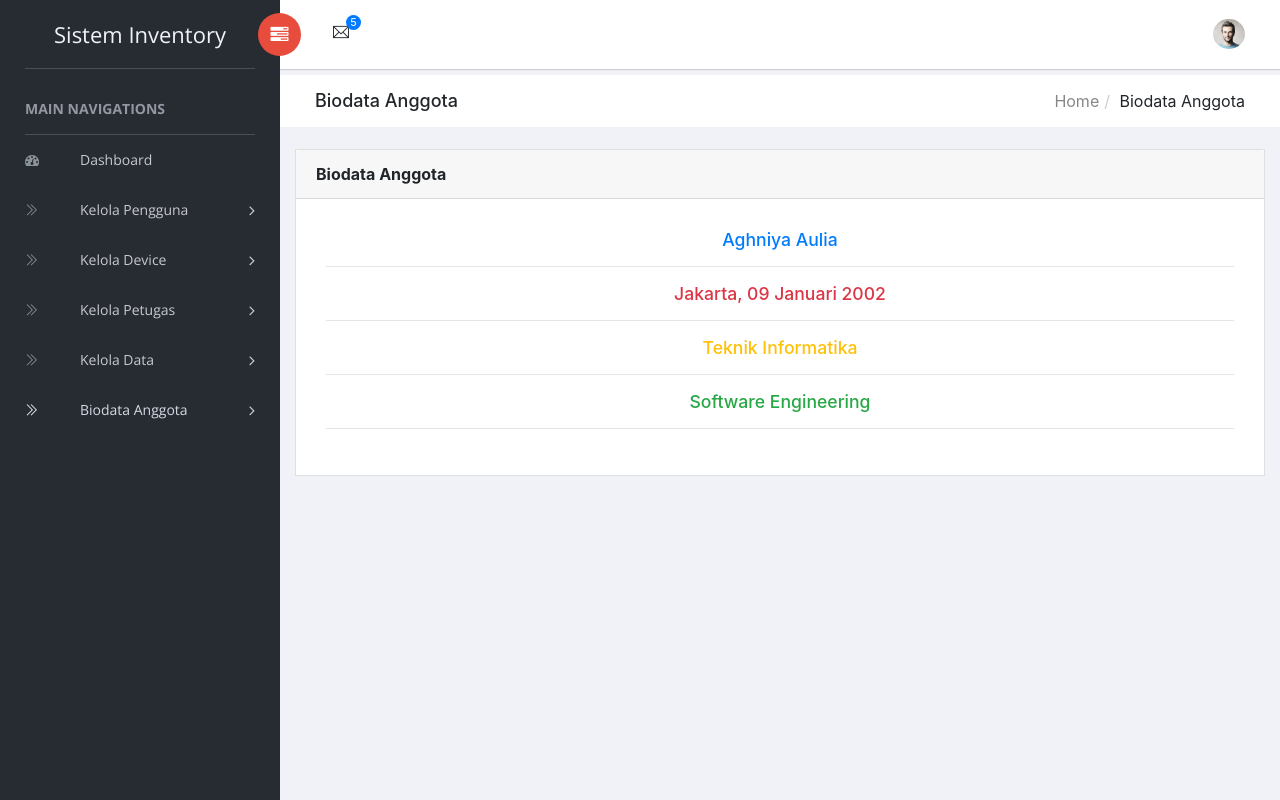
After one commit to global-institute/main-page, a PHP site: page /main-page/niya.php in a window 1280 px wide. The commit adds this page. Run offline with PHP 8.4, Linux system fonts and the light colour scheme; a user stored in the database is signed in; data comes from the database, SQL or seed files in the repository; some libraries are stand-ins or nearby versions.

Commit message:
add file niya

```diff
--- a/header.php
+++ b/header.php
@@ -164,7 +164,7 @@ $identitas_jabatan_pengunjung = $data_identitas_pengunjung['jabatan'];
                             <li><i class="menu-icon ti-user"></i><a href="<?php echo $base_link; ?>yohannes.php">Yohannes Petrick</a></li>
                             <li><i class="menu-icon ti-user"></i><a href="<?php echo $base_link; ?>william.php">William Chico</a></li>
                             <li><i class="menu-icon ti-user"></i><a href="<?php echo $base_link; ?>eka.php">Muhammad Eka</a></li>
-                            <li><i class="menu-icon ti-user"></i><a href="<?php echo $base_link; ?>aghniya.php">Aghniya Aulia</a></li>
+                            <li><i class="menu-icon ti-user"></i><a href="<?php echo $base_link; ?>niya.php">Aghniya Aulia</a></li>
                         </ul>
                     </li>
                 </ul>
--- /dev/null
+++ b/niya.php
@@ -0,0 +1,67 @@
+<?php
+session_start();
+require 'config.php';
+$page = "biodata";
+include 'header.php';
+?>
+    <div class="breadcrumbs">
+        <div class="col-sm-4">
+            <div class="page-header float-left">
+                <div class="page-title">
+                    <h1>Biodata Anggota</h1>
+                </div>
+            </div>
+        </div>
+		<div class="col-sm-8">
+			<div class="page-header float-right">
+				<div class="page-title">
+					<ol class="breadcrumb text-right">
+						<li class="breadcrumb-item"><a href="index.php">Home</a></li>
+                        <li class="active">Biodata Anggota</li>
+                    </ol>
+                </div>
+            </div>
+        </div>
+    </div>
+	<div class="content mt-3">
+        <div class="animated fadeIn">
+            <div class="row">
+                <div class="col-lg-12">
+                    <div class="card">
+                        <div class="card-header">
+                            <strong class="card-title">Biodata Anggota</strong>
+                        </div>
+                        <div class="card-body">
+                            <!-- Credit Card -->
+                            <div id="pay-invoice">
+                                <div class="card-body">
+                                    <div class="card-title">
+                                        <h4 class="text-center text-primary">Aghniya Aulia</h4>
+                                        <hr>
+                                        <h4 class="text-center text-danger">Jakarta, 09 Januari 2002</h4>
+                                        <hr>
+                                        <h4 class="text-center text-warning">Teknik Informatika</h4>
+                                        <hr>
+                                        <h4 class="text-center text-success">Software Engineering</h4>
+                                    </div>
+                                    <hr>
+                                </div>
+                            </div>
+                        </div>
+                    </div><!-- .card -->
+                </div><!--/.col-->
+            </div>
+        </div>
+    </div>
+    <script src="<?php echo $base_link; ?>vendors/datatables.net/js/jquery.dataTables.min.js"></script>
+    <script src="<?php echo $base_link; ?>vendors/datatables.net-bs4/js/dataTables.bootstrap4.min.js"></script>
+    <script src="<?php echo $base_link; ?>vendors/datatables.net-buttons/js/dataTables.buttons.min.js"></script>
+    <script src="<?php echo $base_link; ?>vendors/datatables.net-buttons-bs4/js/buttons.bootstrap4.min.js"></script>
+    <script src="<?php echo $base_link; ?>vendors/jszip/dist/jszip.min.js"></script>
+    <script src="<?php echo $base_link; ?>vendors/pdfmake/build/pdfmake.min.js"></script>
+    <script src="<?php echo $base_link; ?>vendors/pdfmake/build/vfs_fonts.js"></script>
+    <script src="<?php echo $base_link; ?>vendors/datatables.net-buttons/js/buttons.html5.min.js"></script>
+    <script src="<?php echo $base_link; ?>vendors/datatables.net-buttons/js/buttons.print.min.js"></script>
+    <script src="<?php echo $base_link; ?>vendors/datatables.net-buttons/js/buttons.colVis.min.js"></script>
+    <script src="<?php echo $base_link; ?>assets/js/init-scripts/data-table/datatables-init.js"></script>
+</body>
```
